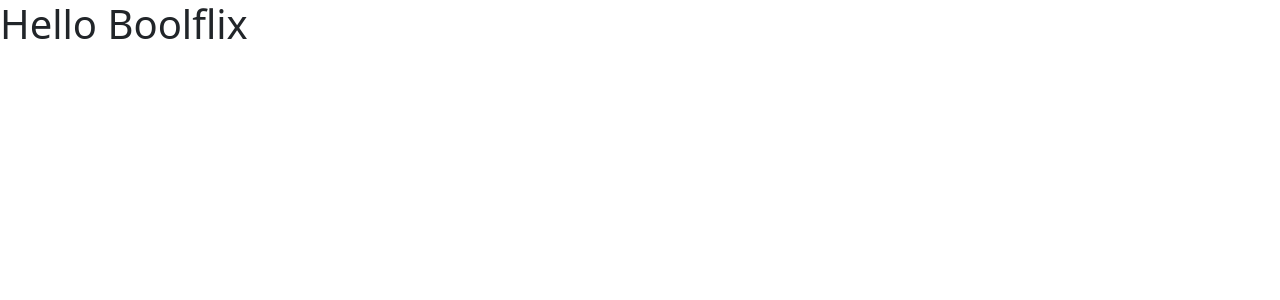
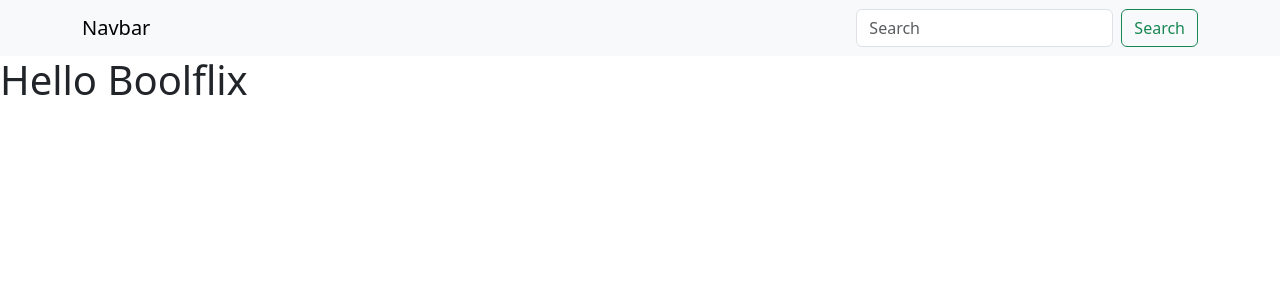
Before and after one commit to Adriano-Rotondo-dev/react-boolflix, a React (Vite) app: page / in a window 1280 px wide. Shown: the top 300 px of the page. Built offline with nearby package versions, Linux system fonts and the light colour scheme.

Commit message:
add base navbar component

```diff
--- a/src/App.jsx
+++ b/src/App.jsx
@@ -3,6 +3,28 @@ import { useState } from "react";
 function App() {
   return (
     <>
+      <nav class="navbar navbar-expand-sm navbar-light bg-light">
+        <div class="container">
+          <a class="navbar-brand" href="#">
+            Navbar
+          </a>
+          <div class="collapse navbar-collapse" id="collapsibleNavId">
+            <form class="d-flex my-2 my-lg-0 ms-auto">
+              <input
+                class="form-control me-sm-2"
+                type="text"
+                placeholder="Search"
+              />
+              <button
+                class="btn btn-outline-success my-2 my-sm-0"
+                type="submit"
+              >
+                Search
+              </button>
+            </form>
+          </div>
+        </div>
+      </nav>
       <h1>Hello Boolflix</h1>
     </>
   );
```
Also changed, not shown: 1 other file (tests, documents, lock files or other folders).
